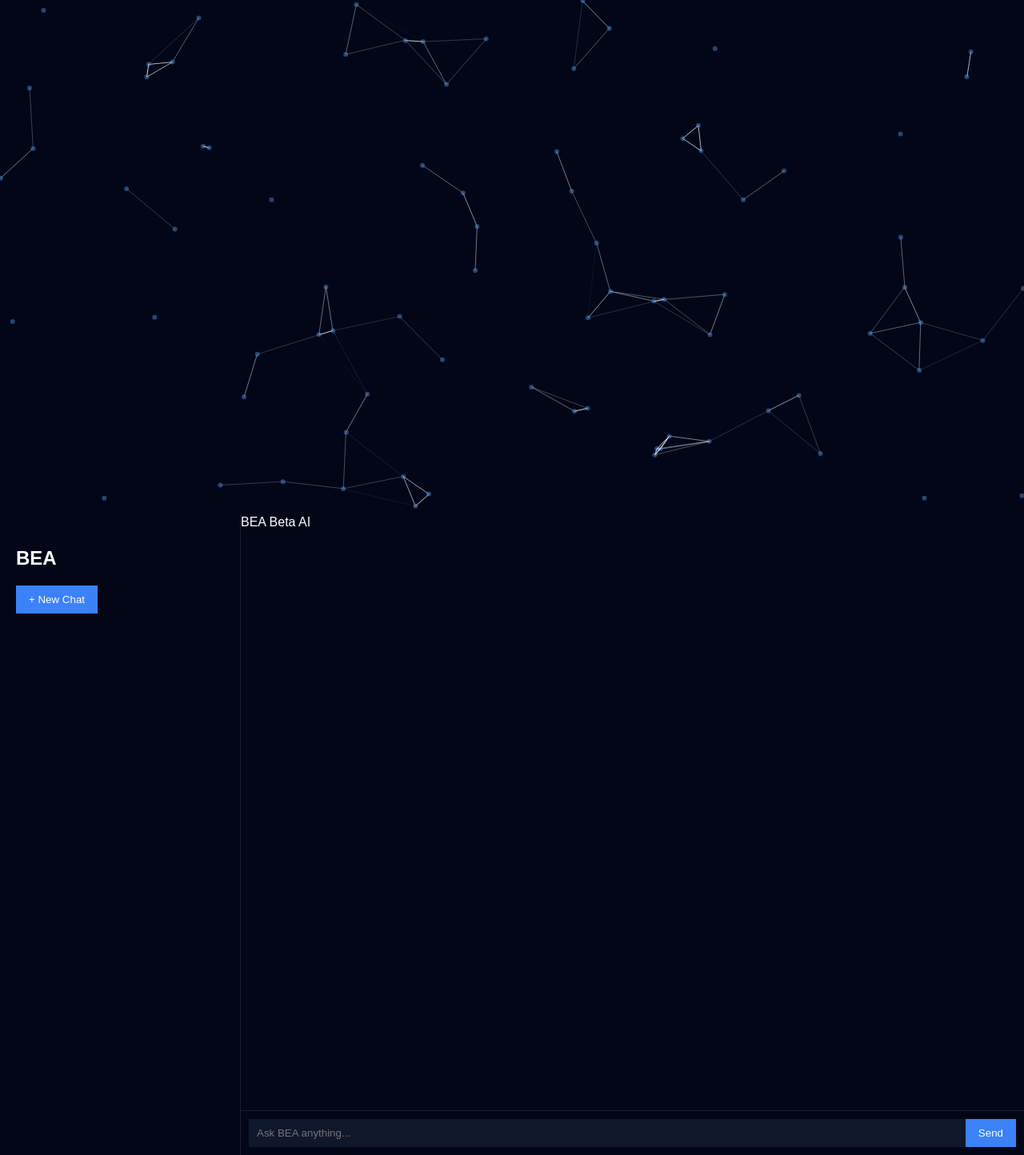
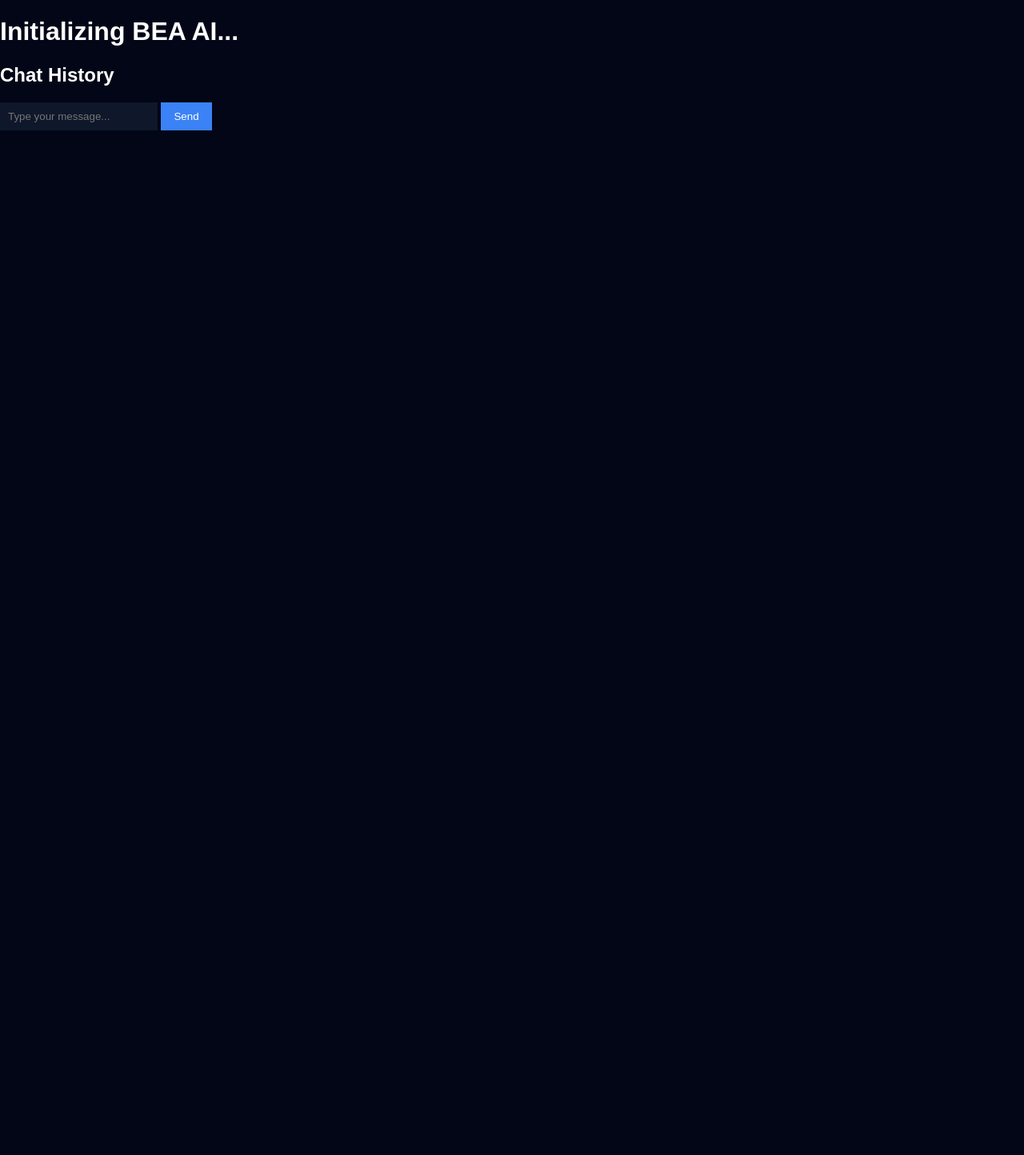
Before and after one commit to meisophantco-lab/bea-ai, a plain HTML site: page index.html in a window 1280 px wide. Shown: the whole page at 80% size. After the commit the page ends 800 px from the top, so only its background shows below. Drawn offline with nearby package versions, Linux system fonts and the light colour scheme.

Commit message:
Update index.html

```diff
--- a/index.html
+++ b/index.html
@@ -1,72 +1,41 @@
 <!DOCTYPE html>
 <html lang="en">
-
 <head>
-
   <meta charset="UTF-8">
-<meta name="viewport" content="width=device-width, initial-scale=1">
-
-<title>BEA – Beta AI</title>
-
+  <meta name="viewport" content="width=device-width, initial-scale=1.0">
+  <title>BEA AI</title>
   <link rel="stylesheet" href="css/style.css">
-
-<script src="https://cdn.jsdelivr.net/npm/particles.js"></script>
-
 </head>
-
 <body>
-
-<div id="particles-js"></div>
-
-<!-- Boot Screen -->
-
-<div id="bootScreen">
-
-<div class="boot-content">
-
-<h1>BEA</h1>
-
-<div id="bootText"></div>
-
+  <!-- Boot screen -->
+  <div id="boot-screen">
+    <h1>Initializing BEA AI...</h1>
   </div>
 
+  <!-- Main app container -->
+  <div id="app" class="hidden">
+    <!-- Sidebar for chat history -->
+    <aside id="sidebar">
+      <h2>Chat History</h2>
+      <div id="history"></div>
+    </aside>
+
+    <!-- Main chat area -->
+    <main id="main-chat">
+      <div id="chat-container"></div>
+      <div id="chat-input-area">
+        <input type="text" id="chat-input" placeholder="Type your message..." />
+        <button id="send-btn">Send</button>
+      </div>
+    </main>
   </div>
 
-<div class="app">
+  <!-- Particle background -->
+  <canvas id="particles"></canvas>
 
-<div class="sidebar">
-
-<h2>BEA</h2>
-
-<button onclick="newChat()">+ New Chat</button>
-
-<div id="history"></div>
-
-</div>
-
-<div class="container">
-
-<div class="header">
-BEA Beta AI
-</div>
-
-<div id="chat" class="chat"></div>
-
-<div class="input-area">
-
-<input id="input" placeholder="Ask BEA anything...">
-
-<button onclick="send()">Send</button>
-
-</div>
-
-</div>
-
-</div>
-
+  <!-- Scripts -->
+  <script src="js/particles-config.js"></script>
   <script src="js/script.js"></script>
   <script src="js/chat.js"></script>
-<script src="js/particles-config.js"></script>
-
 </body>
 </html>
```
Lines whose indentation alone changed are shown as unchanged.
